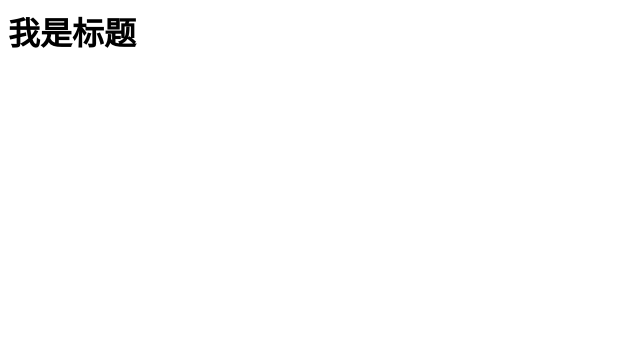
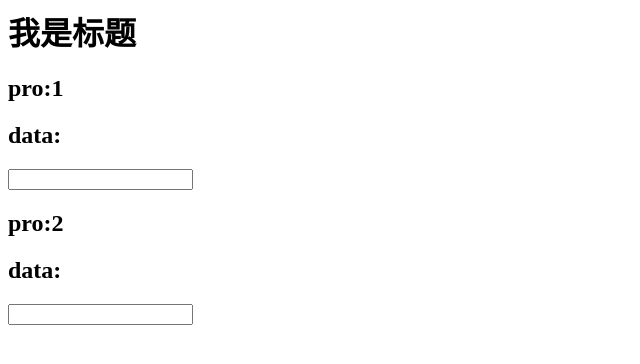
Before and after one commit to leeCoding/VueDemo, a plain HTML site: page 组件化/component-v-model.html in a window 1280 px wide. Shown: the whole page, without its empty margins (0-640 px from the left). Drawn offline with Linux system fonts and the light colour scheme.

Commit message:
完善组件传值与model结合

```diff
--- a/组件化/component-v-model.html
+++ b/组件化/component-v-model.html
@@ -8,28 +8,71 @@
 
     <!-- 主体 -->
     <div id="app">
-        <cnp></cnp>
+        <cnp :pnumber1="number" :pnumber2="number2"
+              @number1change="number1Change"
+              @numer2change="number2Change"
+
+        ></cnp>
     </div>
     <!-- 模版 -->
     <template id="cnp">
         <div>
             <h1>我是标题</h1>
+
+            <h2>pro:{{pnumber1}}</h2>
+            <h2>data:{{dnumber1}}</h2>
+            <!-- <input type="text" v-model="dnumber1"> -->
+            <input type="text" :value = "dnumber1" @input="input1">
+            <h2>pro:{{pnumber2}}</h2>
+            <h2>data:{{dnumber2}}</h2>
+            <!-- <input type="text" v-model="dnumber2"> -->
+            <input type="text" :value = "dnumber2" @input="input2">
         </div>
     </template>
     <script src="../vue.js"></script>
     <script>
 
-        // 3.语法糖写法
-        // Vue.component("cnp1",{
-        //     template:'#cnp'
-        // })
-
         const app = new Vue({
             el:"#app",
+            data:{
+                number:"1",
+                number2:"2",
+            },
+            methods:{
+                number1Change(value){
+                    this.number = value
+                },
+                number2Change(value){
+                    this.number2 = value
+                }
+            },
             components:{
                 cnp:{
-                    template:"#cnp"
+                    template:"#cnp",
+                    props:{
+                        pnumber1:String,
+                        pnumber2:String
+                    },
+                    data(){
+                        return {
+                            // 使用对象绑定
+                            dnumber1:this.number,
+                            dnumber2:this.number2
+                        }
+                    },
+                    methods:{
+                        input1(event){
+                            this.dnumber1 = event.target.value
+                            //w
+                            this.$emit("number1change",this.dnumber1)
+                        },
+                        input2(event){
+                            this.dnumber2 = event.target.value
+                            this.$emit("number2change",this.dnumber2)
+                        }
+                    }
                 }
+
             }
 
         })
```
